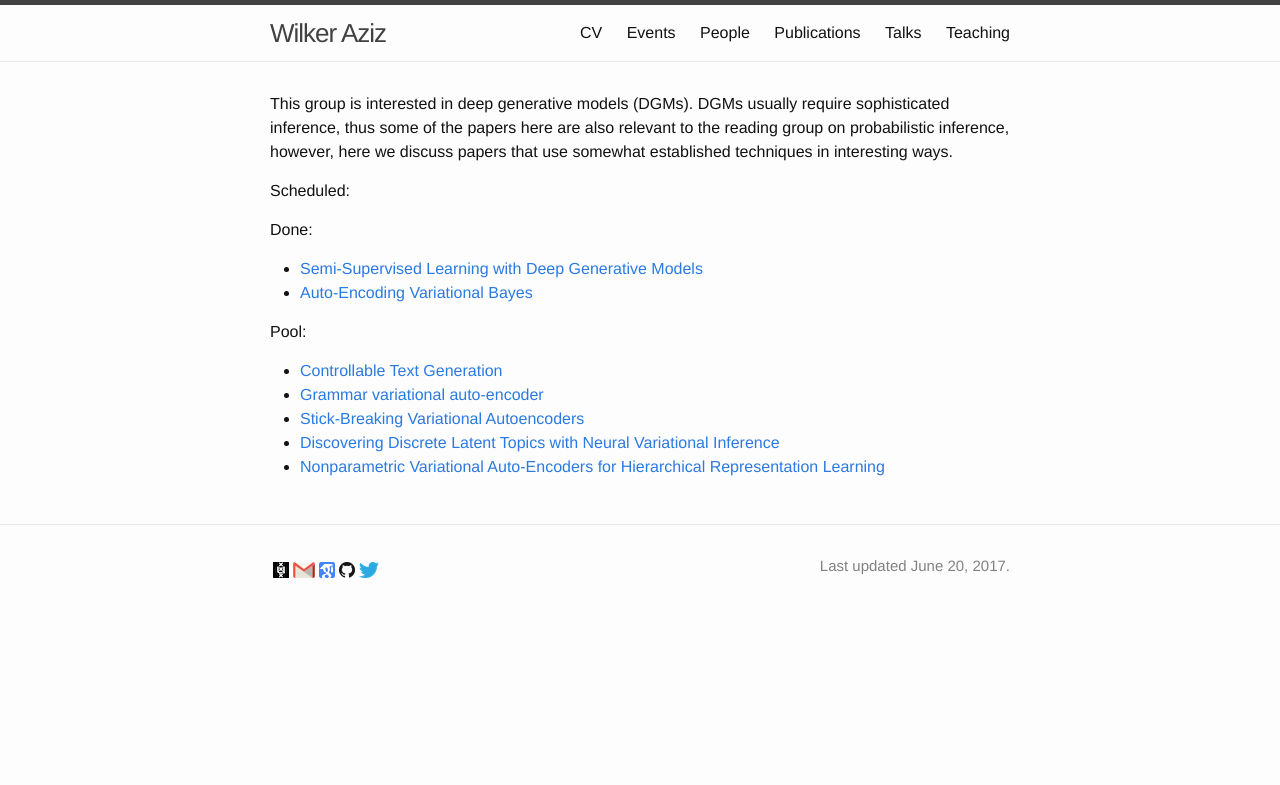
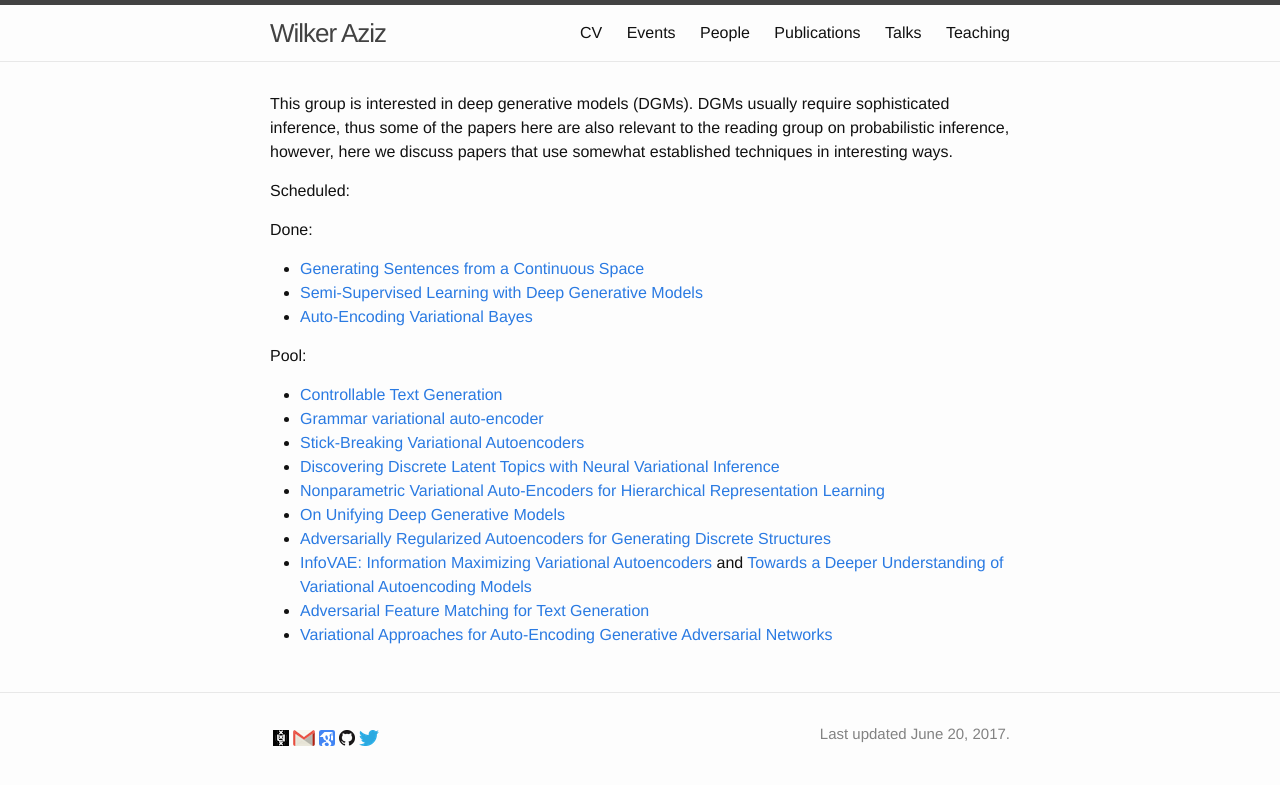
Before and after one commit to wilkeraziz/oldsite, a Jekyll site: the page built from pages/dgm.markdown, in a window 1280 px wide. Shown: the top 785 px of the page. Built offline with Jekyll 4.4.1, drawn with Linux system fonts in a browser that asks for light colours.

Commit message:
more reading

```diff
--- a/pages/dgm.markdown
+++ b/pages/dgm.markdown
@@ -11,6 +11,7 @@ Scheduled:
 
 Done:
 
+* [Generating Sentences from a Continuous Space](//arxiv.org/pdf/1511.06349.pdf)
 * [Semi-Supervised Learning with Deep Generative Models](https://arxiv.org/pdf/1406.5298.pdf)
 * [Auto-Encoding Variational Bayes](https://arxiv.org/pdf/1312.6114.pdf)
 
@@ -22,3 +23,8 @@ Pool:
 * [Stick-Breaking Variational Autoencoders](https://arxiv.org/pdf/1605.06197.pdf)
 * [Discovering Discrete Latent Topics with Neural Variational Inference](//arxiv.org/pdf/1706.00359.pdf)
 * [Nonparametric Variational Auto-Encoders for Hierarchical Representation Learning](https://arxiv.org/pdf/1703.07027.pdf)
+* [On Unifying Deep Generative Models](https://arxiv.org/pdf/1706.00550.pdf)
+* [Adversarially Regularized Autoencoders for Generating Discrete Structures](https://arxiv.org/pdf/1706.04223.pdf)
+* [InfoVAE: Information Maximizing Variational Autoencoders](https://arxiv.org/pdf/1706.02262.pdf) and [Towards a Deeper Understanding of Variational Autoencoding Models](https://arxiv.org/pdf/1702.08658.pdf)
+* [Adversarial Feature Matching for Text Generation](https://arxiv.org/pdf/1706.03850.pdf)
+* [Variational Approaches for Auto-Encoding Generative Adversarial Networks](https://arxiv.org/pdf/1706.04987.pdf)
--- a/pages/inference.markdown
+++ b/pages/inference.markdown
@@ -41,6 +41,7 @@ What:
 
 Pool:
 
+* [Lost Relatives of the Gumbel Trick](https://arxiv.org/pdf/1706.04161.pdf)
 * [Neural Variational Inference and Learning in Belief Networks](https://arxiv.org/pdf/1402.0030.pdf)
 * [Continuous Relaxations for Discrete Hamiltonian Monte Carlo](https://papers.nips.cc/paper/4652-continuous-relaxations-for-discrete-hamiltonian-monte-carlo.pdf)
 * [Discrete Variational Autoencoders](https://arxiv.org/abs/1609.02200)
```
Also changed, not shown: pages/slpl.markdown (+7 -1 lines).
